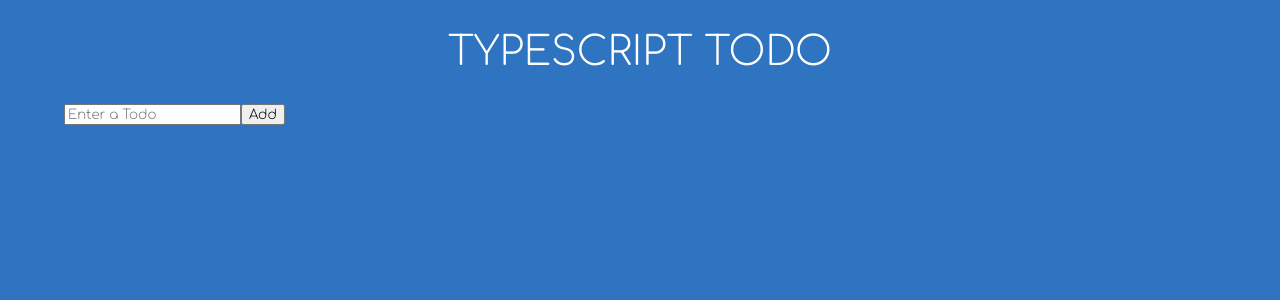
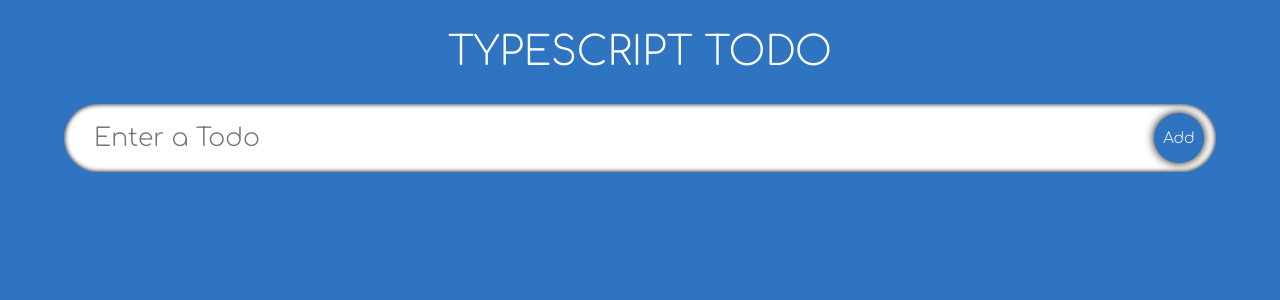
Before and after one commit to Hongseoupyun/TypeScript_ToDo, a React (Create React App) app: page / in a window 1280 px wide. Shown: the top 300 px of the page. Built offline with nearby package versions, Linux system fonts and the light colour scheme.

Commit message:
developed(input): developed input field UI

```diff
--- a/src/components/InputField.css
+++ b/src/components/InputField.css
@@ -4,3 +4,42 @@
   position: relative;
   align-items: center;
 }
+
+.input__box{
+  width: 100%;
+  border-radius: 40px;
+  padding :20px 30px;
+  font-size: 25px;
+  border:none;
+  transition: 0.2s;
+  box-shadow: inset 0 0 5px black;
+}
+
+.input__box:focus{
+  box-shadow: 0 0 10px 1000px rgba(0,0,0,0.2);
+  outline: none;
+}
+
+.input_submit {
+  position: absolute;
+  width: 50px;
+  height: 50px;
+  margin: 12px;
+  border-radius: 50px;
+  right: 0px;
+  border: none;
+  font-size: 15px;
+  background-color: #2f74c0;
+  color: white;
+  transition: 0.2s all;
+  box-shadow: 0 0 10px black;
+}
+
+.input_submit:hover {
+  background-color: #388ae2;
+}
+
+.input_submit:active {
+  transform: scale(0.8);
+  box-shadow: 0 0 5px black;
+}
--- a/src/components/InputField.tsx
+++ b/src/components/InputField.tsx
@@ -7,9 +7,9 @@
       <input
         type="input"
         placeholder="Enter a Todo"
-        className="input__box "
+        className="input__box"
       ></input>
-      <button className="input__submit">Add</button>
+      <button className="input_submit">Add</button>
     </form>
   );
 }
```
Also changed, not shown: src/index.tsx (+6 -11 lines).
